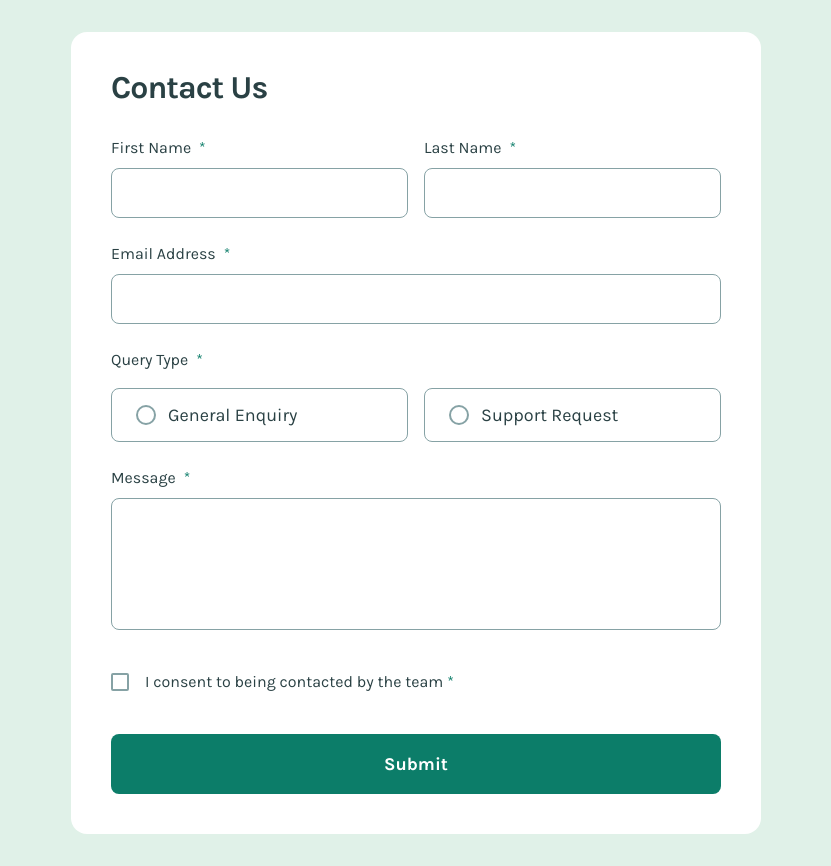
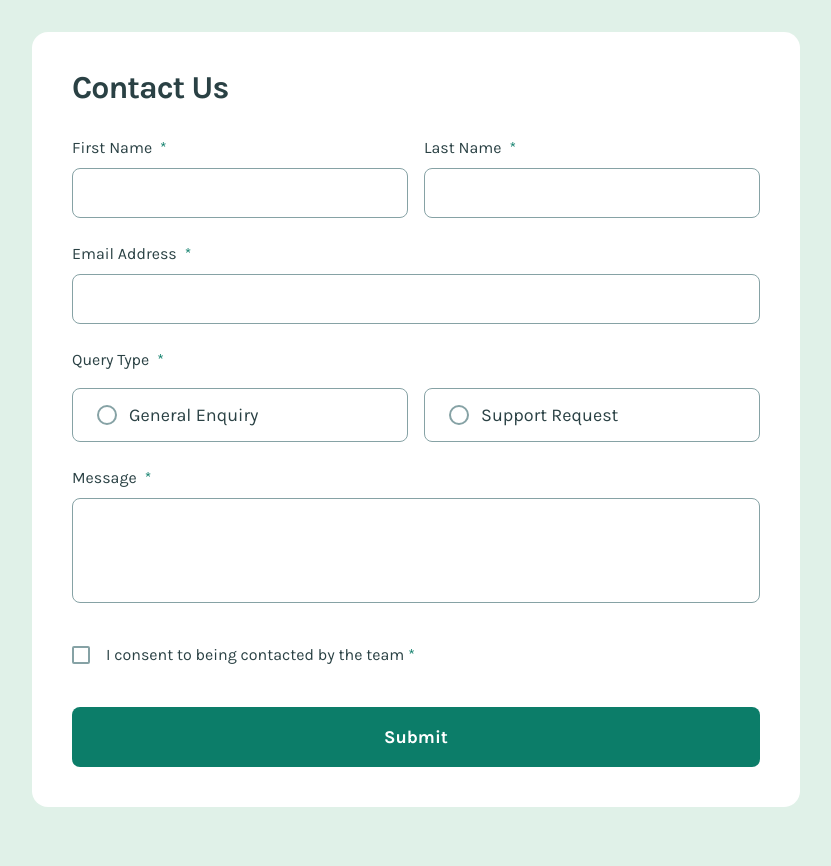
Before and after one commit to KarolinaMas/contact-form, a React (Vite) app: page / in a window 1280 px wide. Shown: the whole page, without its empty margins (224-1055 px from the left). After the commit the page ends 839 px from the top, so only its background shows below. Built offline with nearby package versions, Linux system fonts and the light colour scheme.

Commit message:
complete styling for desktop sizes

```diff
--- a/src/App.tsx
+++ b/src/App.tsx
@@ -30,7 +30,8 @@ const App = () => {
       <div
         className={clsx(
           "bg-white w-full shrink-0 flex flex-col gap-8 p-6 rounded-2xl text-gray-900",
-          "md:p-10 md:max-w-[690px]"
+          "md:p-10 md:max-w-[690px]",
+          "lg:max-w-3xl"
         )}
       >
         <h1 className="text-[2rem] font-bold leading-[100%] tracking-[-1px]">
--- a/src/components/TextareaInput.tsx
+++ b/src/components/TextareaInput.tsx
@@ -29,6 +29,7 @@ function TextareaInput<T extends FieldValues>({
         className={clsx(
           "resize-none text-lg leading-[150%] border rounded-lg h-60 px-6 py-3 outline-none",
           "md:h-33",
+          "lg:h-26.25",
           errors?.[name]
             ? "border-error-red focus:border-error-red"
             : "border-gray-500 focus:border-green-600"
```
